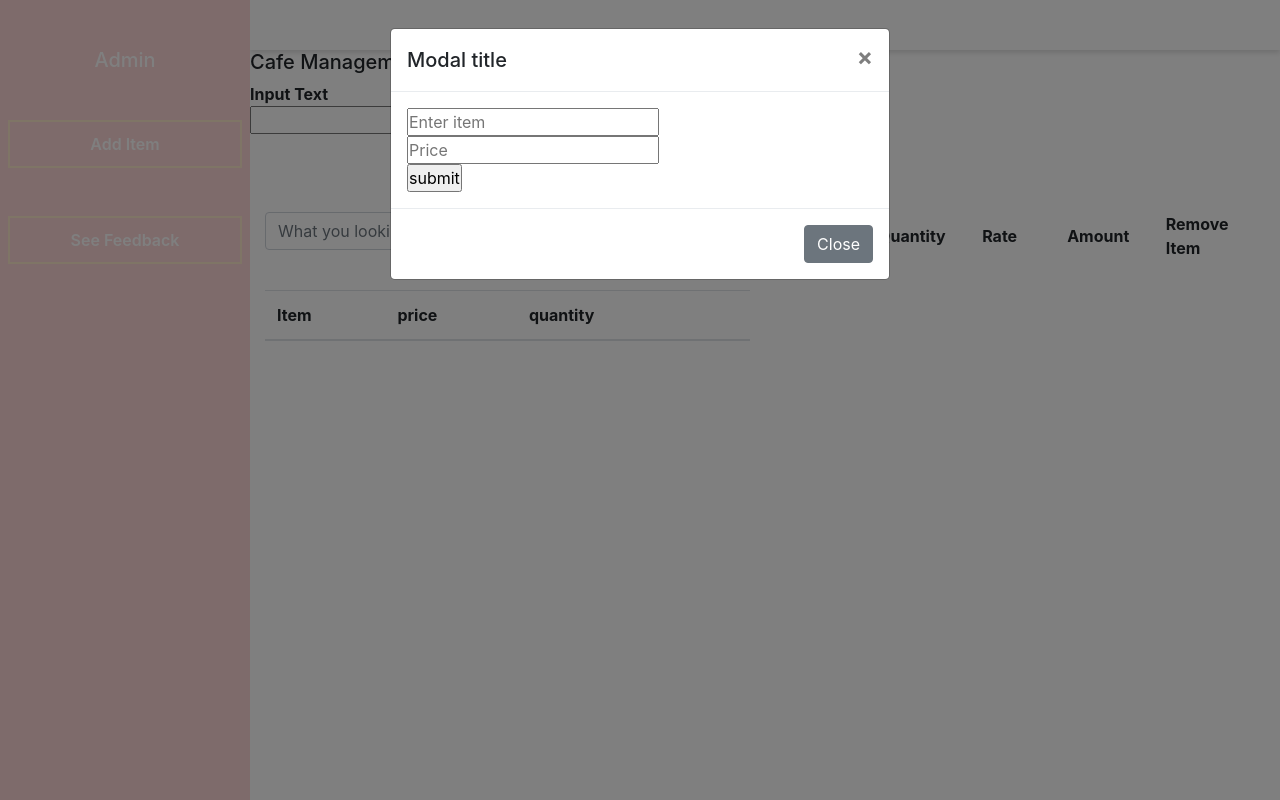
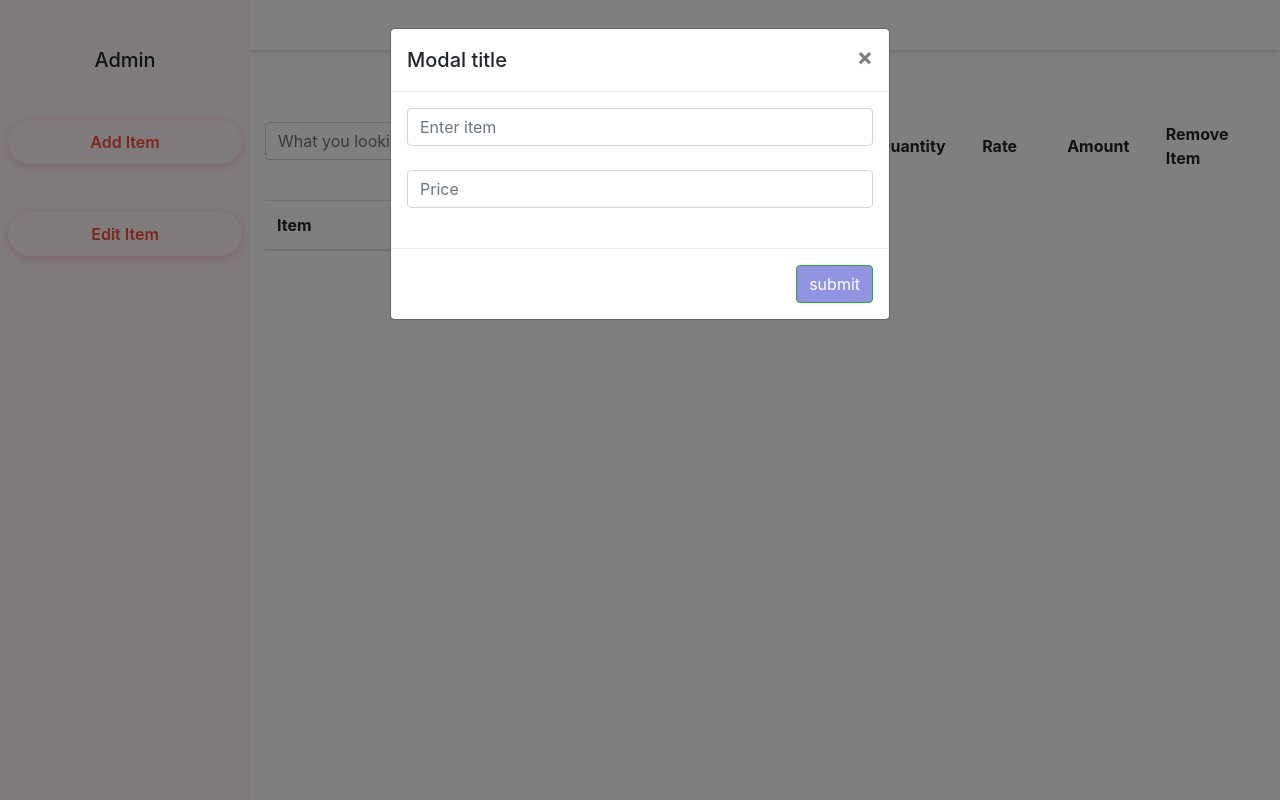
Before and after one commit to manjirikolte/Cafe-Management-System-PHP, a PHP site: page /Cart.php in a window 1280 px wide, after a click on "Add Item". Run offline with PHP 8.4, Linux system fonts and the light colour scheme; data that the repository does not hold is empty; some libraries are stand-ins or nearby versions.

Commit message:
Front-end

```diff
--- a/Cart.php
+++ b/Cart.php
@@ -94,13 +94,13 @@
       </div>
 
       <ul class="siderbar_menu mx-2">
-          <div ><h5 class="text-white text-center my-5"> Admin  </h5></div>
+          <div ><h5 class="text-center my-5"> Admin  </h5></div>
 
           <!-- Create User Button -->
-        <div class="Button-user text-center mt-5" data-toggle="modal" data-target="#exampleModal"> <a link='#' > Add Item </a> </div>
+        <div class="Button-style text-center mt-5" data-toggle="modal" data-target="#exampleModal"> <a link='#' > Add Item </a> </div>
 
           <!-- Delete User Button -->
-        <div class="Button-user text-center mt-5"> <a link='#' > See Feedback </a> </div>
+        <div class="Button-style text-center mt-5"> <a link='#' > Edit Item </a> </div>
 
       </ul>
 
@@ -116,18 +116,6 @@
       </div>
     </div>
     <div class="content">
-     <h5>  Cafe Management System</h5>
-
-
-     <dl class="inputbox">
-        <dt class="inputbox-title">Input Text</dt>
-        <dd class="inputbox-content">
-          <input id="input0" type="text" required/>
-          <label for="input0">ID</label>
-          <span class="underline"></span>
-        </dd>
-      </dl>
-
 
         <!-- Modal -->
         <div class="modal fade" id="exampleModal" tabindex="-1" role="dialog" aria-labelledby="exampleModalLabel"
@@ -140,20 +128,21 @@
                   <span aria-hidden="true">&times;</span>
                 </button>
               </div>
-              <div class="modal-body">
 
               <form action="" method="POST">
-               <div class="data">
-              	   <input type="text" name="pname" placeholder="Enter item" /><br/>
-                   <input type="text" name="price" placeholder="Price" /><br/>
-                   <input type="submit" name="Add_ITEMS" value="submit" /><br/>
-               </div>
+
+                  <div class="modal-body">
+                     <div class="data">
+              	      <input type="text" class="form-control input-style" name="pname" placeholder="Enter item" /><br/>
+                      <input type="text" class="form-control input-style" name="price" placeholder="Price" /><br/>
+                     </div>
+                  </div>
+                  <div class="modal-footer">
+                     <button type="submit" name="Add_ITEMS" id="addItems-btn" class="btn btn-success" >submit</button>
+                  </div>
+
               </form>
 
-              </div>
-              <div class="modal-footer">
-                <button type="button" class="btn btn-secondary" data-dismiss="modal">Close</button>
-              </div>
             </div>
           </div>
         </div>
@@ -165,10 +154,11 @@
   <div class="col-6">
 
 
-  <div class="form-group pull-right">
-<input type="text" class="search form-control" placeholder="What you looking for?">
-</div>
-<span class="counter pull-right"></span>
+     <div class="form-group">
+       <input type="text" class="search form-control input-style" placeholder="What you looking for?">
+    </div>
+    <!-- Counts no. of items in list -->
+    <span class="counter pull-right"></span>
     <table class="table results"  >
         <thead>
             <tr>
@@ -195,11 +185,10 @@
                         <tr class="product" >
                             <td><?php echo $row["pname"]; ?></td>
                             <td><?php echo $row["price"]; ?></td>
-                            <td width="15%"><input type="number"  name="quantity" class="form-control" value="1"></td>
+                            <td width="15%"><input type="number"  name="quantity" class="form-control input-style" value="1"></td>
                             <td><input type="hidden" name="hidden_name" value="<?php echo $row["pname"]; ?>"><td>
                             <td><input type="hidden" name="hidden_price" value="<?php echo $row["price"]; ?>"></td>
-                            <td><input type="submit"  name="add" style="margin-top: 5px;"
-                                   value="Add"></td
+                            <td><button type="submit"  name="add" class="Button-style2" value="Add">Add</button> </td>
                         </tr>
                     </form>
 
--- a/style.css
+++ b/style.css
@@ -21,161 +21,69 @@
 }
 
 /* INPUT FIELDS SRYLINg */
+.input-style:focus {
+  border-color: rgb(255, 255, 255);
+  box-shadow: 0 0 0 0.2rem #cdcdf8;
+}
 
-.input::before {
-  content: "";
-  display: block;
-  position: absolute;
-  top: 0;
-  left: 0;
+/* Button Style */
+#addItems-btn {
+  background-color: #9193e3;
+}
+/* .button-style {
   width: 100%;
-  height: 300px;
-  background: #0f1041;
+  display: inline-block;
+  padding: 10px 30px;
+  font-weight: 600px;
+  text-decoration: none;
+  text-transform: uppercase;
+  border-radius: 200px;
+  background-color: transparent;
+  color: #5659dd;
+  margin-right: 15px;
+  border: 2px solid #9193e3;
+} */
+
+.Button-style {
+  color: #fa4d41;
+  font-weight: 600;
+  padding: 10px 20px;
+  box-shadow: 0px 2px 10px #fcc6dc;
+  border-radius: 50px;
 }
-.input-header {
-  position: relative;
-  padding-top: 80px;
-  color: #fff;
+.Button-style2 {
+  all: unset;
+  color: #5659dd;
+  font-weight: 600;
+  padding: 10px 20px;
+  box-shadow: 0px 2px 10px #bcbcfd;
 }
-.input-header h1 {
-  padding-bottom: 25px;
-  font-size: 3.25em;
-  font-weight: 100;
+.Button-style:hover {
+  color: white;
+  background-color: #bcbcfd;
+  border: 2px solid white;
+  transition: ease-in 0.4s;
 }
-.input-content {
-  position: relative;
-  padding: 44px 55px;
-  background: #fff;
-  z-index: 10;
+.Button-style:active {
+  box-shadow: none;
+  transition: ease-in-out 0.2s;
 }
-.input-content h2 {
-  padding-bottom: 45px;
-  font-size: 1.625em;
-  font-weight: bold;
-  vertical-align: middle;
+
+.Button-style2:focus {
+  all: unset;
+  color: #5659dd;
+  font-weight: 600;
+  padding: 10px 20px;
+  box-shadow: 0px 2px 10px #bcbcfd;
 }
-.input-content h2 span {
-  display: inline-block;
-  margin-left: 10px;
-  padding: 5px 6px 3px;
-  border: 1px solid #ffca00;
-  border-radius: 4px;
-  font-size: 0.85rem;
-  vertical-align: middle;
-  color: #ffca00;
-}
-.input-content .inputbox {
-  overflow: hidden;
-  position: relative;
-  padding: 15px 0 28px 200px;
-}
-.input-content .inputbox-title {
-  position: absolute;
-  top: 15px;
-  left: 0;
-  width: 200px;
-  height: 30px;
-  color: #666;
-  font-weight: bold;
-  line-height: 30px;
-}
-.input-content .inputbox-content {
-  position: relative;
-  width: 100%;
-}
-.input-content .inputbox-content input {
-  width: 100%;
-  height: 30px;
-  box-sizing: border-box;
-  line-height: 30px;
-  font-size: 14px;
-  border: 0;
-  background: none;
-  border-bottom: 1px solid #ccc;
-  outline: none;
-  border-radius: 0;
-  -webkit-appearance: none;
-}
-.input-content .inputbox-content input:focus ~ label,
-.input-content .inputbox-content input:valid ~ label {
-  color: #2962ff;
-  -webkit-transform: translateY(-20px);
-  transform: translateY(-20px);
-  font-size: 0.825em;
-  cursor: default;
-}
-.input-content .inputbox-content input:focus ~ .underline {
-  width: 100%;
-}
-.input-content .inputbox-content label {
-  position: absolute;
-  top: 0;
-  left: 0;
-  height: 30px;
-  line-height: 30px;
-  color: #ccc;
-  cursor: text;
-  -webkit-transition: all 200ms ease-out;
-  transition: all 200ms ease-out;
-  z-index: 10;
-}
-.input-content .inputbox-content .underline {
-  content: "";
-  display: block;
-  position: absolute;
-  bottom: -1px;
-  left: 0;
-  width: 0;
-  height: 2px;
-  background: #2962ff;
-  -webkit-transition: all 200ms ease-out;
-  transition: all 200ms ease-out;
-}
-.input-content .btns {
-  padding: 30px 0 0 200px;
-}
-.input-content .btns .btn {
-  display: inline-block;
-  margin-right: 2px;
-  padding: 10px 25px;
-  background: none;
-  border: 1px solid #c0c0c0;
-  border-radius: 2px;
-  color: #666;
-  font-size: 1.125em;
-  outline: none;
-  -webkit-transition: all 100ms ease-out;
-  transition: all 100ms ease-out;
-}
-.input-content .btns .btn:hover,
-.input-content .btns .btn:focus {
-  -webkit-transform: translateY(-3px);
-  transform: translateY(-3px);
-}
-.input-content .btns .btn-confirm {
-  border: 1px solid #2962ff;
-  background: #2962ff;
-  color: #fff;
+.Button-style2:active {
+  box-shadow: none;
+  transition: ease-in-out 0.2s;
 }
 
 /* DASH BOARD STYLE */
 
 /* Button Style  */
-.Button-user a {
-  display: block;
-  color: white !important;
-  font-weight: 600;
-  padding: 10px 20px;
-  border: 2px solid blanchedalmond;
-}
-.Button-user a:hover {
-  color: #fa4d41 !important;
-  background-color: #f4f4f5;
-}
-.Button-user a:active {
-  box-shadow: none;
-  transition: ease-in-out 0.2s;
-}
 
 .wrapper {
   display: flex;
@@ -205,7 +113,7 @@
   top: 0;
   left: 0;
   height: 100vh;
-  background: #fdd7d8;
+  background: #fff7f8;
   z-index: 999;
   transition: all 0.3s ease;
 }
```
Also changed, not shown: PROJECT.HTM (+4 -4 lines), style2.css (+3 -9 lines), logo.png (added).
